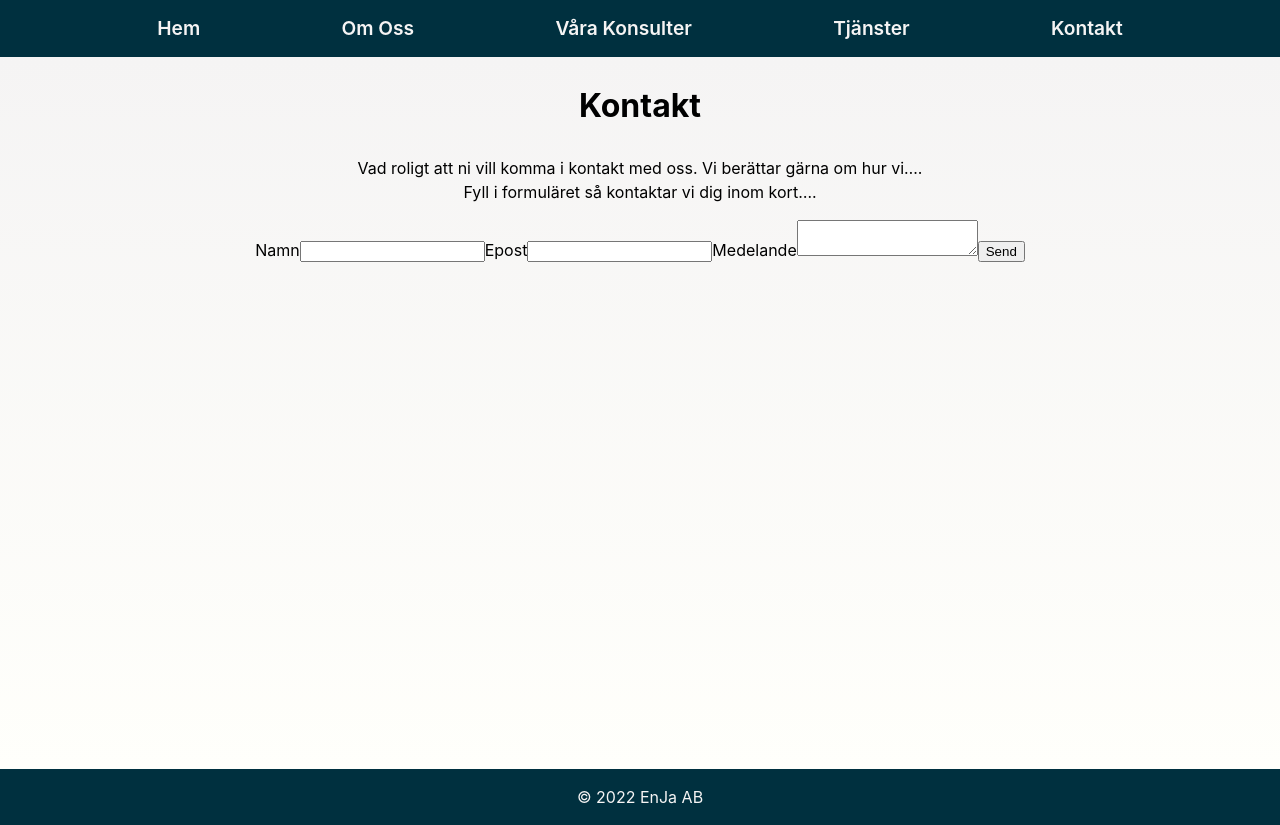
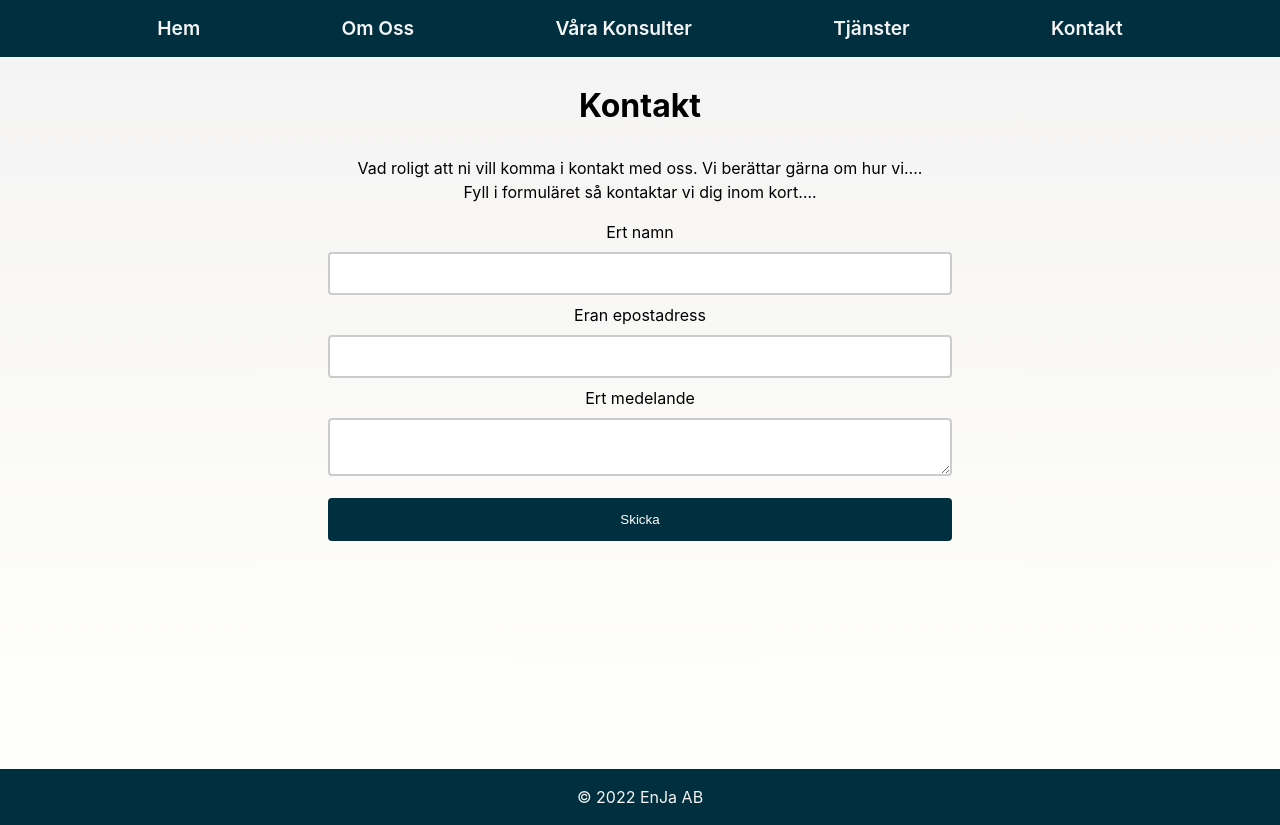
Before and after one commit to Meikyo72/Enja, a React (Vite) app: page /contact in a window 1280 px wide. Built offline with nearby package versions, Linux system fonts and the light colour scheme.

Commit message:
fixed contact form

```diff
--- a/src/App.css
+++ b/src/App.css
@@ -153,6 +153,32 @@ body {
   /*background-color: #f9f8f7;*/
   background-image: linear-gradient(180deg, rgba(245, 244, 244, 1), rgba(245, 244, 244, 0));
 }
+.form-container {
+  width: 50%;
+  margin: 0 auto;
+}
+.form-container input[type=text], input[type=email], textarea {
+  width: 100%;
+  padding: 12px 20px;
+  margin: 8px 0;
+  box-sizing: border-box;
+  border: 2px solid #ccc;
+  border-radius: 4px;
+  outline: none;
+}
+.form-container input[type=text]:focus, input[type=email]:focus, textarea:focus {
+  border: 2px solid #555;
+}
+.form-container input[type=submit] {
+  width: 100%;
+  background-color: #00303f;
+  color: white;
+  padding: 14px 20px;
+  margin: 8px 0;
+  border: none;
+  border-radius: 4px;
+  cursor: pointer;
+}
 
 .footer-container {
   display: flex;
--- a/src/Contact.jsx
+++ b/src/Contact.jsx
@@ -16,15 +16,17 @@ return (
 <br/>
 Fyll i formuläret så kontaktar vi dig inom kort….
 </p>
+<div className='form-container'>
 <form ref={form} onSubmit={sendEmail}>
-      <label>Namn</label>
+      <label>Ert namn</label>
       <input type="text" name="user_name" />
-      <label>Epost</label>
+      <label>Eran epostadress</label>
       <input type="email" name="user_email" />
-      <label>Medelande</label>
+      <label>Ert medelande</label>
       <textarea name="message" />
-      <input type="submit" value="Send" />
+      <input type="submit" value="Skicka" />
     </form>
+    </div>
 </div>
 
 );
```
Also changed, not shown: 1 other file (tests, documents, lock files or other folders).
